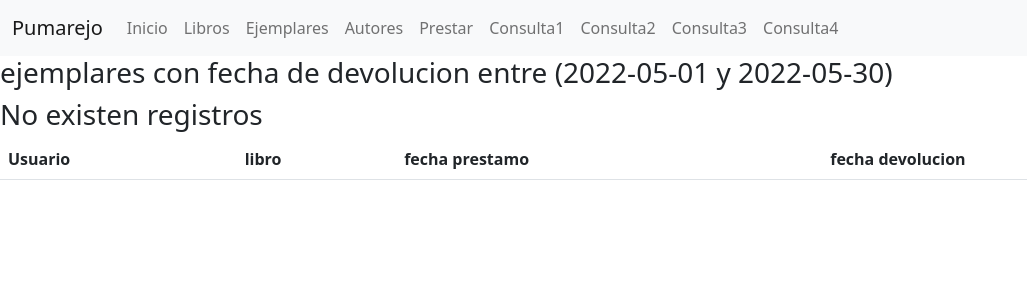
After one commit to DiegoPumarejo0430/Taller_3_corte, a Django app: page /prestar/Consultas/ in a window 1280 px wide. The commit adds this page. Shown: the top 300 px of the page, without its empty margins (0-1027 px from the left). Run offline with Django 4.2, Linux system fonts and the light colour scheme; tables that the repository leaves empty hold one stand-in row (values such as "Sample post"); lists and menus that the app fills with data are empty; some libraries are stand-ins or nearby versions.

Commit message:
consulta 1 y 2

```diff
--- a/apps/ejemplares/urls.py
+++ b/apps/ejemplares/urls.py
@@ -1,7 +1,8 @@
 from django.urls import path
 from apps.ejemplares.views import ejemplarCreate, ejemplarDelete, ejemplarUpdate, listejemplar
 from apps.ejemplares.views import prestarCreate, prestarDelete, prestarUpdate, listprestar
-
+from apps.ejemplares.views import Consultas,Consultas2
+#,Consultas3, Consultas4
 
 app_name= 'ejemplar'
 app_name= 'prestar'
@@ -15,4 +16,9 @@ urlpatterns = [
     path('nuevooo/', prestarCreate, name= 'prestarCreate'),
     path('actualizarrr/<int:id_prestar>/', prestarUpdate, name= 'prestarUpdate'),
     path('eliminarrr/<int:id_prestar>/', prestarDelete, name= 'prestarDelete'),
+
+    path('Consultas/', Consultas, name= 'Consultas'),
+    path('Consultas2/', Consultas2, name= 'Consultas2'),
+    # path('Consultas3/', Consultas3, name= 'Consultas3'),
+    # path('Consultas4/', Consultas4, name= 'Consultas4'),
 ]
--- a/apps/ejemplares/views.py
+++ b/apps/ejemplares/views.py
@@ -1,6 +1,7 @@
 from django.shortcuts import render, redirect
 from apps.ejemplares.form import ejemplarForm, prestarForm
 from apps.ejemplares.models import Ejemplares, Prestar
+from django.db.models import Count
  #Create your views here.
 
 def listejemplar(request):
@@ -75,3 +76,13 @@ def prestarDelete(request, id_prestar):
        mant.delete()
        return redirect('prestar:listprestar')
     return render(request, 'prestar/prestarDelete.html', {'prestar': mant})
+
+def Consultas(request):
+    ejemplar =Prestar.objects.filter(fecha_dev__range=['2022-05-01','2022-05-30']).values('user__username', 'ejemplares__libro__titulo','fecha_pres','fecha_dev')
+    context = {'ejemplar': ejemplar}
+    return render(request, 'ejemplar/Consultas.html',context)
+
+def Consultas2(request):
+    ejemplar = Prestar.objects.values('ejemplares__libro__titulo').annotate(total=Count('ejemplares__libro__titulo'))
+    context = {'ejemplar': ejemplar}
+    return render(request, 'ejemplar/Consultas2.html',context)
--- a/apps/libro/urls.py
+++ b/apps/libro/urls.py
@@ -1,7 +1,7 @@
 from django.urls import path
 from apps.libro.views import  listLibros, libroCreate, libroDelete, libroUpdate
 from apps.libro.views import listautor, autorCreate, autorDelete, autorUpdate
-from apps.libro.views import Consultas, Consultas2,Consultas3, Consultas4
+
 app_name= 'libros'
 app_name= 'autor'
 urlpatterns = [
@@ -16,9 +16,6 @@ urlpatterns = [
     path('actualizarr/<int:id_autor>/', autorUpdate, name= 'autorUpdate'),
     path('eliminarr/<int:id_autor>/', autorDelete, name= 'autorDelete'),
 
-    path('Consultas/', Consultas, name= 'Consultas'),
-    path('Consultas2/', Consultas2, name= 'Consultas2'),
-    path('Consultas3/', Consultas3, name= 'Consultas3'),
-    path('Consultas4/', Consultas4, name= 'Consultas4'),
+
 
 ]
--- a/apps/libro/views.py
+++ b/apps/libro/views.py
@@ -76,8 +76,3 @@ def autorDelete(request, id_autor):
        mant.delete()
        return redirect('autor:listautor')
     return render(request, 'autor/autorDelete.html', {'autor': mant})
-
-def Consultas(request):
-    Ejemplar = Libro.objects.filter(fecha__range=['2022-04-22','2022-05-10']).values('fecha', 'valorTotal', 'tipoPago')
-    context = {'Ejemplares': Ejemplar}
-    return render(request, 'ventas/Consultas.html',context)
--- a/librostll/settings.py
+++ b/librostll/settings.py
@@ -31,6 +31,7 @@ ALLOWED_HOSTS = []
 # Application definition
 
 INSTALLED_APPS = [
+    'django_extensions',
     'django.contrib.admin',
     'django.contrib.auth',
     'django.contrib.contenttypes',
--- a/templates/base/base.html
+++ b/templates/base/base.html
@@ -41,10 +41,10 @@
               <li class="nav-item">
                 <a class="nav-link" href="{% url 'prestar:listprestar' %}">Prestar</a>
                 <li class="nav-item">
-                  <a class="nav-link" href="#">Consulta1</a>
+                  <a class="nav-link" href="{% url 'ejemplar:Consultas' %}">Consulta1</a>
                 </li>
                 <li class="nav-item">
-                  <a class="nav-link" href="#">Consulta2</a>
+                  <a class="nav-link" href="{% url 'ejemplar:Consultas2' %}">Consulta2</a>
                 </li>
                 <li class="nav-item">
                   <a class="nav-link" href="#">Consulta3</a>
--- /dev/null
+++ b/templates/ejemplar/Consultas.html
@@ -0,0 +1,35 @@
+{% extends 'base/base.html' %}
+
+{% block content %}
+
+
+
+
+        <table class="table table success table-striped">
+            <thead>
+                <h3>ejemplares con fecha de devolucion entre (2022-05-01 y 2022-05-30)</h3>
+            <tr>
+                <th scope="col">Usuario</th>
+                <th scope="col">libro</th>
+                <th scope="col">fecha prestamo</th>
+                <th scope="col">fecha devolucion</th>
+            </tr>
+            </thead>
+            <tbody>
+                {% if ejemplar %}
+                    {% for ejemplar in ejemplar %}
+                        <tr>
+                            <td>{{ ejemplar.user__username }}</td>
+                            <td>{{ ejemplar.ejemplares__libro__titulo }}</td>
+                            <td>{{ ejemplar.fecha_pres }}</td>
+                            <td>{{ ejemplar.fecha_dev }}</td>
+                            <td>
+                        </tr>
+                    {% endfor %}
+                {% else %}
+                        <h3>No existen registros</h3>
+                {% endif %}
+            </tbody>
+        </table>
+
+{% endblock %}
```
Also changed, not shown: templates/ejemplar/Consultas2.html (added, +31 -0 lines).
